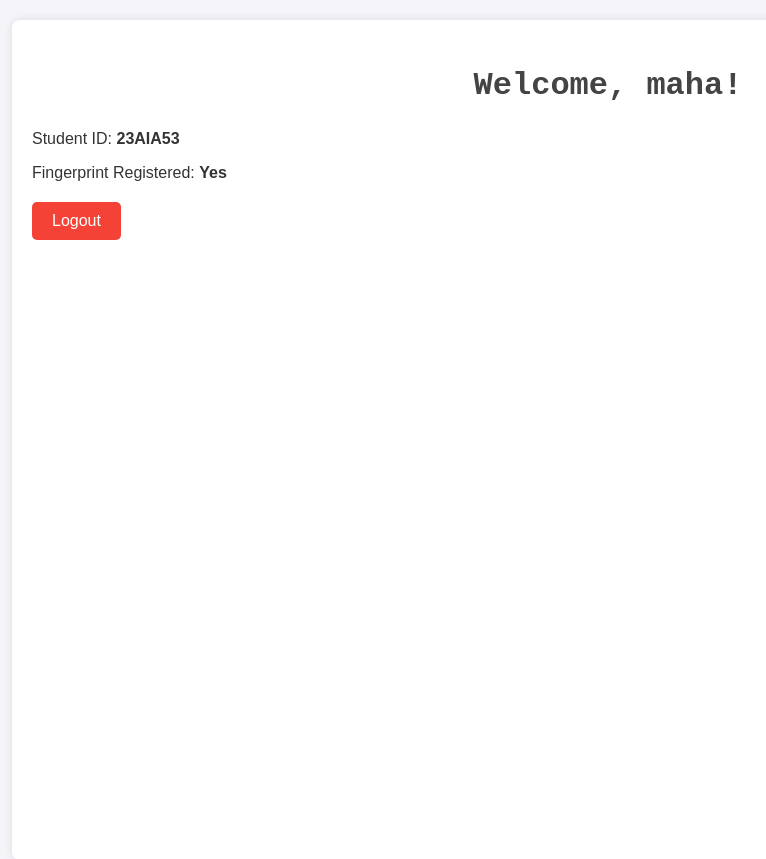
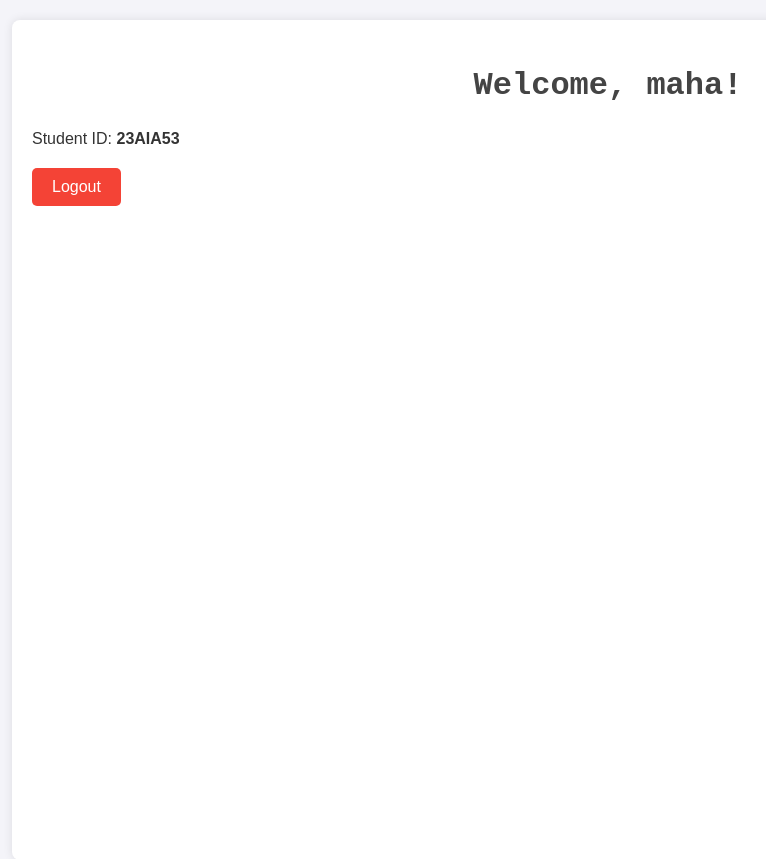
Before and after one commit to kailai-13/True_Wifi_Attendance, a Flask app: page /student_dashboard in a window 1280 px wide. Shown: the top 859 px of the page, without its empty margins (32-798 px from the left). Run offline with Flask 3, Linux system fonts and the light colour scheme; a user stored in the database is signed in; data comes from the database, SQL or seed files in the repository.

Commit message:
removed fprint bad idea

```diff
--- a/app.py
+++ b/app.py
@@ -42,7 +42,7 @@ class Student(db.Model):
     student_id = db.Column(db.String(50), nullable=False, unique=True)
     username = db.Column(db.String(50), nullable=False, unique=True)
     password = db.Column(db.String(100), nullable=False)
-    fingerprint_template = db.Column(db.String(500), unique=True)  # Store fingerprint data
+
     is_logged_in = db.Column(db.Boolean, default=False)
     login_time = db.Column(db.DateTime)
     last_active_time = db.Column(db.DateTime)
@@ -271,7 +271,7 @@ def register_student():
         student_id = request.form['student_id']
         username = request.form['username']
         password = request.form['password']
-        fingerprint_data = request.form['fingerprint_data']
+
 
         # Check if student already exists
         existing_student = Student.query.filter(
@@ -290,7 +290,7 @@ def register_student():
             student_id=student_id,
             username=username,
             password=hashed_password,
-            fingerprint_template=fingerprint_data
+
         )
         db.session.add(new_student)
         db.session.commit()
--- a/templates/student-dashboard.html
+++ b/templates/student-dashboard.html
@@ -21,9 +21,6 @@
     <div class="container">
         <h2>Welcome, {{ student.username }}!</h2>
         <p>Student ID: <strong>{{ student.student_id }}</strong></p>
-        <p>Fingerprint Registered:
-            <strong>{{ "Yes" if student.fingerprint_template else "No" }}</strong>
-        </p>
 
         <div class="button-group">
 
```
